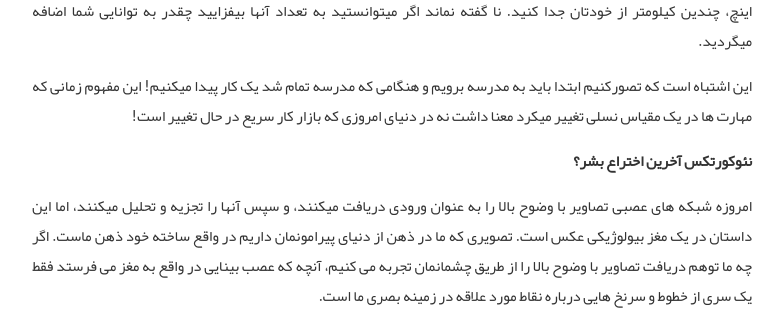
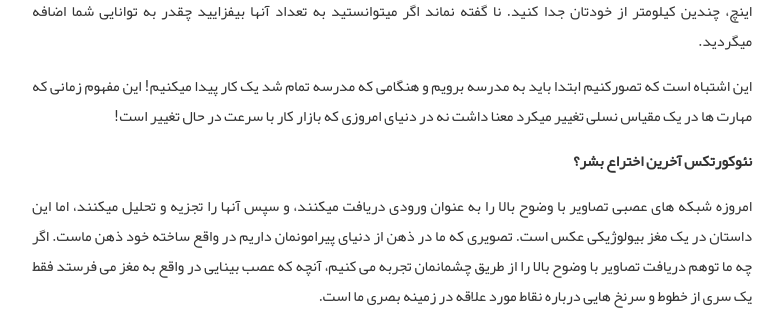
Before and after one commit to AlisterTA/alisterta.github.io, a Jekyll site: the page built from _posts/2018-12-22-سال 2018 با کتاب.md, in a window 1280 px wide and 900 px high, scrolled down 5019 px. Shown: the part 189-499 px from the top of the window, without its empty margins (248-1032 px from the left). Built offline with Jekyll 4.4.1, drawn with Linux system fonts in a browser that asks for light colours; comment, search, counter and statistics services are not loaded.

Commit message:
Update 2018-12-22-سال 2018 با کتاب.md

```diff
--- a/_posts/2018-12-22-سال 2018 با کتاب.md
+++ b/_posts/2018-12-22-سال 2018 با کتاب.md
@@ -71,7 +71,7 @@ tags: [Book]
 
 اما ربات ها چگونه دنیا را به شکل متفاوتی تجربه میکنند؟ هیچ نیازی نیست که چشمان و گوش های ربات بر روی بدن آنها قرار گیرند. کاملا نقطه مخالف آن، اگر یک ربات از یک شبکه از سنسور ها تشکیل شود که در محیط پراکنده شود به مراتب خیلی بهتر عمل خواهد کرد. عمق درک و توانایی برای تشخیص صدا ها خیلی بهتر عمل میکرد اگر شما میتوانستید چشمها و گوشهایتان را به جای چند اینچ، چندین کیلومتر از خودتان جدا کنید. نا گفته نماند اگر میتوانستید به تعداد آنها بیفزایید چقدر به توانایی شما اضافه میگردید.
 
-این اشتباه است که تصورکنیم ابتدا باید به مدرسه برویم و هنگامی که مدرسه تمام شد یک کار پیدا میکنیم! این مفهوم زمانی که مهارت ها در یک مقیاس نسلی تغییر میکرد معنا داشت نه در دنیای امروزی که بازار کار سریع در حال تغییر است!
+این اشتباه است که تصورکنیم ابتدا باید به مدرسه برویم و هنگامی که مدرسه تمام شد یک کار پیدا میکنیم! این مفهوم زمانی که مهارت ها در یک مقیاس نسلی تغییر میکرد معنا داشت نه در دنیای امروزی که بازار کار با سرعت در حال تغییر است!
 
 **نئوکورتکس آخرین اختراع بشر؟**
 
```
